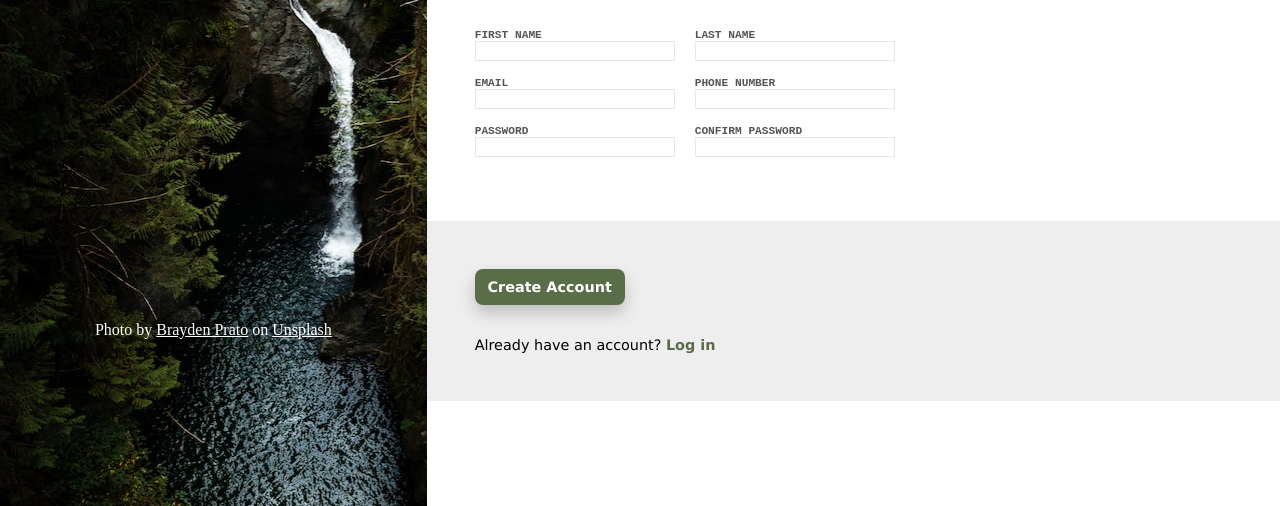
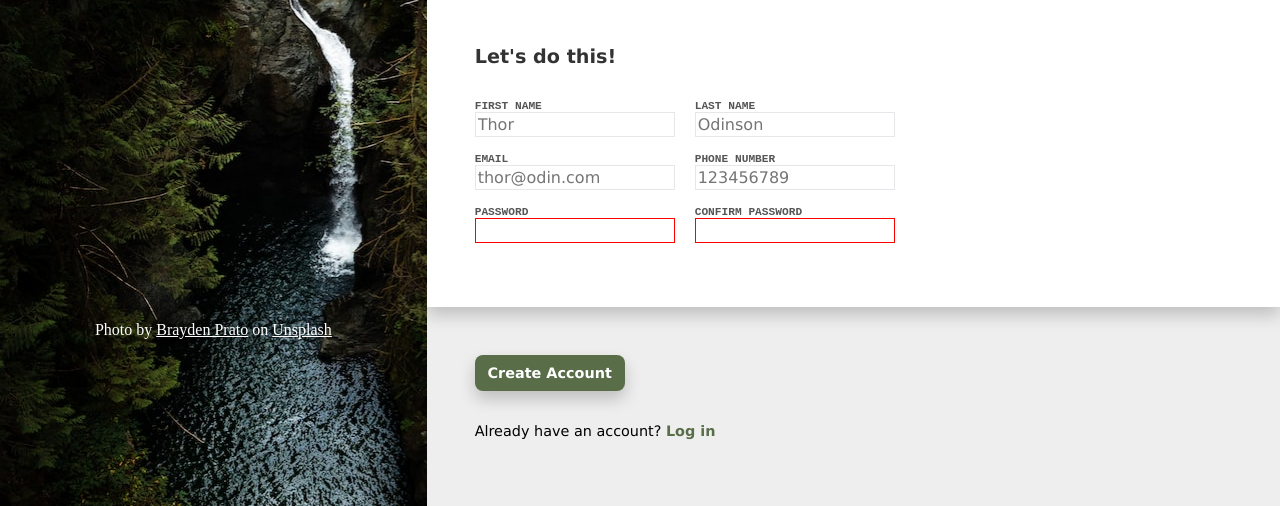
Before and after one commit to lopunnii/signup_form, a plain HTML site: page index.html in a window 1280 px wide. Shown: the part 294-800 px from the top of the page. Drawn offline with Linux system fonts and the light colour scheme.

Commit message:
Add basic form validation and UX

```diff
--- a/css/style.css
+++ b/css/style.css
@@ -11,10 +11,12 @@ select, textarea {
     padding: 0;
     margin: 0;
     box-sizing: border-box;
+    appearance: none;
 }
 
 body {
     display: flex;
+    background-color: #eeeeee;
 }
 
 #sidebar {
@@ -79,11 +81,13 @@ h1 {
 }
 
 .desc {
-    background-color: #eeeeee;
     font-family: Verdana, Geneva, Tahoma, sans-serif;
     font-weight: bold;
     padding: 3rem;
     font-size: 1.2rem;
+    max-width: 600px;
+
+    margin-top: 3rem;
 }
 
 .desc p:first-child {
@@ -92,6 +96,9 @@ h1 {
 
 .form-container {
     padding: 3rem;
+    background-color: white;
+
+    box-shadow: 0 8px 16px 0 rgba(0,0,0,0.2);
 }
 
 .form-container p {
@@ -113,6 +120,18 @@ label {
 
 input {
     border: 1px solid #E5E7EB;
+    padding: 2px;
+    font-family: Verdana, Geneva, Tahoma, sans-serif;
+}
+
+input:focus {
+    outline: none;
+    border: 1px solid cornflowerblue;
+    box-shadow: 0 8px 16px 0 rgba(0,0,0,0.1);
+}
+
+input:invalid {
+    border: 1px solid red;
 }
 
 .form-row {
@@ -128,7 +147,6 @@ input {
 }
 
 .account {
-    background-color: #eeeeee;
     font-family: Verdana, Geneva, Tahoma, sans-serif;
     padding: 3rem;
 }
--- a/index.html
+++ b/index.html
@@ -24,41 +24,42 @@
         </div>
         <div class="form-container">
             <p>Let's do this!</p>
-            <form action="" method="post">
+            <form action="" method="post" id="form">
                 <div class="form-row">
                     <div class="form-item">
                         <label for="first-name">FIRST NAME</label>
-                        <input id="first-name" name="first-name" type="text">
+                        <input id="first-name" name="first-name" type="text" placeholder="Thor">
                     </div>
                     <div class="form-item">
                         <label for="last-name">LAST NAME</label>
-                        <input id="last-name" name="last-name" type="text">
+                        <input id="last-name" name="last-name" type="text" placeholder="Odinson">
                     </div>
                 </div>
                 <div class="form-row">
                     <div class="form-item">
                     <label for="email">EMAIL</label>
-                    <input id="email" name="email" type="email">
+                    <input id="email" name="email" type="email" placeholder="thor@odin.com">
                     </div>
                     <div class="form-item">
                     <label for="tel">PHONE NUMBER</label>
-                    <input id="tel" name="tel" type="tel">
+                    <input id="tel" name="tel" type="tel" placeholder="123456789" pattern="^\d+$"
+                    title="Please input numbers only.">
                     </div>
                 </div>
                 <div class="form-row">
                     <div class="form-item">
                     <label for="password">PASSWORD</label>
-                    <input id="password" name="password" type="password">
+                    <input id="password" name="password" type="password" minlength="8" class="error" required>
                     </div>
                     <div class="form-item">
                     <label for="confirm-pwd">CONFIRM PASSWORD</label>
-                    <input id="confirm-pwd" name="confirm-password" type="password">
+                    <input id="confirm-pwd" name="confirm-password" type="password" minlength="8" class="error" required>
                     </div>
                 </div>
             </form>
         </div>
         <div class="account">
-            <button>Create Account</button>
+            <button type="submit" form="form">Create Account</button>
             <p>Already have an account? <a href="#">Log in</a></p>
         </div>
     </section>
```
